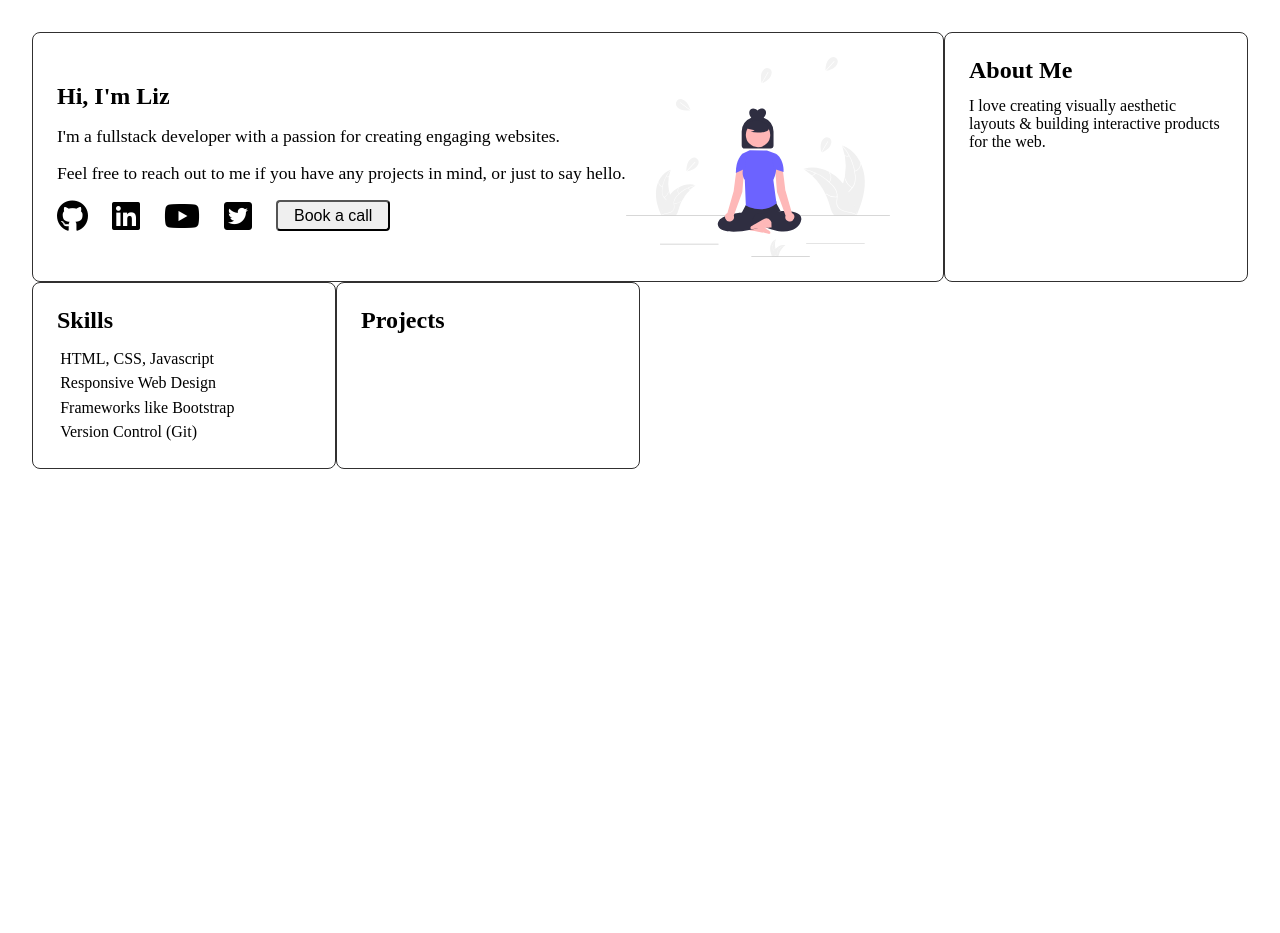
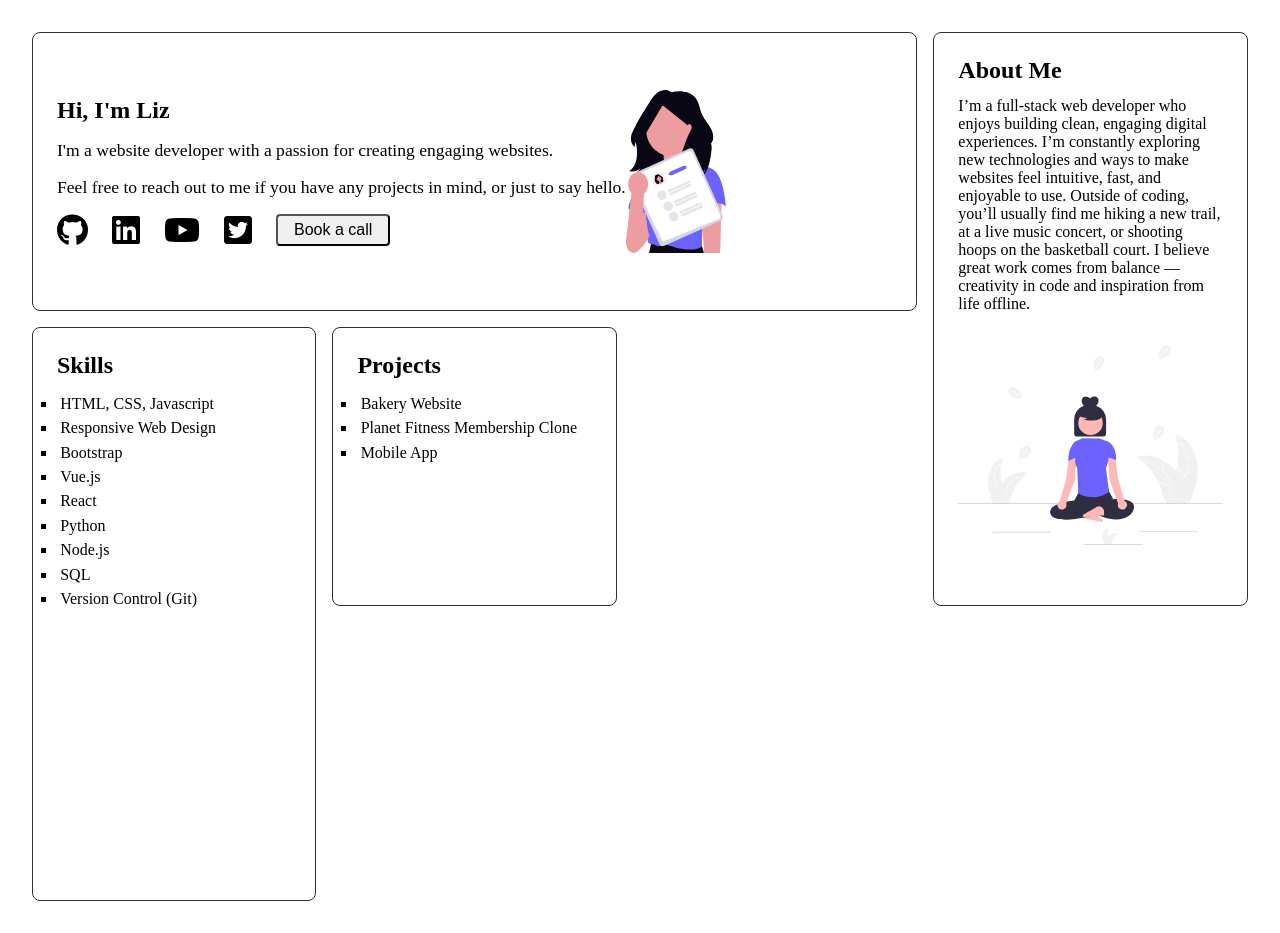
Before and after one commit to lengleman-spec/bento-portfolio, a plain HTML site: page index.html in a window 1280 px wide. Before the commit the page ends 800 px from the top, so only its background shows below. Drawn offline with Linux system fonts and the light colour scheme.

Commit message:
Add and arranged about and skills sections.

```diff
--- a/index.html
+++ b/index.html
@@ -16,7 +16,7 @@
         <div class="hero-text">
           <h1>Hi, I'm Liz</h1>
           <p class="hero-description">
-            I'm a fullstack developer with a passion for creating engaging
+            I'm a website developer with a passion for creating engaging
             websites.
           </p>
           <p class="hero-description">
@@ -33,16 +33,23 @@
             <button class="hero-btn" type="button">Book a call</button>
           </div>
         </div>
-        <img src="meditation.svg" alt="meditation" class="hero-img" />
+        <img src="about-me.svg" alt="about" class="hero-img" />
       </section>
 
       <!-- About Me -->
       <section class="card about">
         <h2 class="about-header">About Me</h2>
         <p class="about-description">
-          I love creating visually aesthetic layouts & building interactive
-          products for the web.
+          I’m a full-stack web developer who enjoys building clean, engaging
+          digital experiences. I’m constantly exploring new technologies and
+          ways to make websites feel intuitive, fast, and enjoyable to use.
+          Outside of coding, you’ll usually find me hiking a new trail, at a
+          live music concert, or shooting hoops on the basketball court. I
+          believe great work comes from balance — creativity in code and
+          inspiration from life offline.
         </p>
+
+        <img class="about-img" src="meditation.svg" alt="meditation" />
       </section>
 
       <!-- Skills -->
@@ -51,13 +58,23 @@
         <ul class="skills-list">
           <li>HTML, CSS, Javascript</li>
           <li>Responsive Web Design</li>
-          <li>Frameworks like Bootstrap</li>
+          <li>Bootstrap</li>
+          <li>Vue.js</li>
+          <li>React</li>
+          <li>Python</li>
+          <li>Node.js</li>
+          <li>SQL</li>
           <li>Version Control (Git)</li>
         </ul>
       </section>
 
       <section class="card projects">
         <h2>Projects</h2>
+        <ul class="projects-list">
+          <li>Bakery Website</li>
+          <li>Planet Fitness Membership Clone</li>
+          <li>Mobile App</li>
+        </ul>
       </section>
     </div>
   </body>
--- a/styles.css
+++ b/styles.css
@@ -11,6 +11,8 @@ body {
 .container {
   display: grid;
   grid-template-columns: repeat(4, 1fr);
+  grid-auto-rows: minmax(200px, 1fr);
+  gap: 1rem;
 }
 
 .card {
@@ -26,7 +28,7 @@ body {
 }
 
 .hero-img {
-  height: 200px;
+  width: 100px;
 }
 
 .hero-text {
@@ -58,17 +60,33 @@ body {
   border-radius: 4px;
 }
 
-/* About Section */
-.about h2 {
-  margin-bottom: 0.8rem;
+/* Skills Section */
+.skills {
+  grid-row: span 2;
 }
 
-/* Skills Section */
-.skills-list li {
-  list-style-type: none;
+.skills-list li,
+.projects-list li {
+  list-style-type: square;
   padding: 0.2rem;
 }
 
 .skills-list {
   margin-top: 0.8rem;
 }
+
+/* About Section */
+.about h2,
+.skills h2,
+.projects h2 {
+  margin-bottom: 0.8rem;
+}
+
+.about {
+  grid-row: span 2;
+}
+
+.about-img {
+  height: 200px;
+  margin: 2rem 0;
+}
```
Also changed, not shown: about-me.svg (added).
